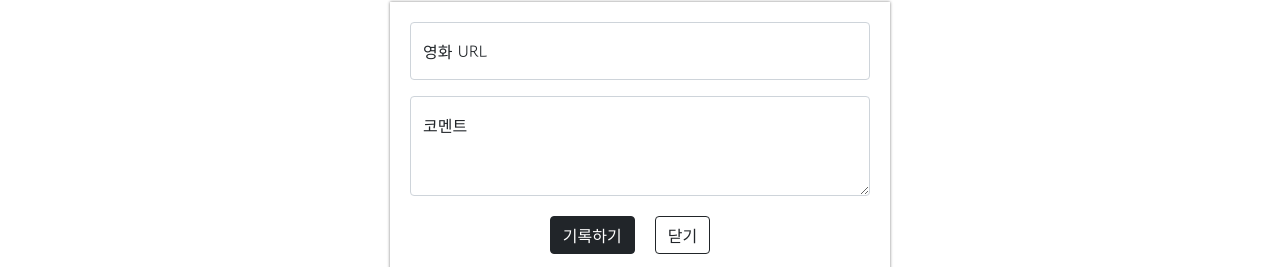
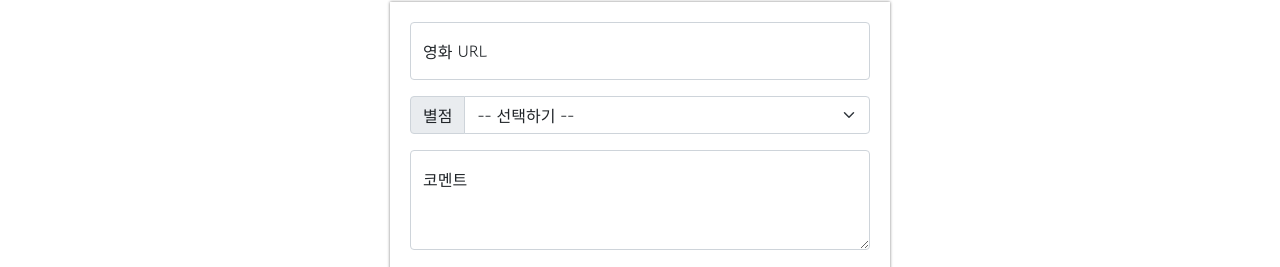
Before and after one commit to indeok2022/mymovie, a plain HTML site: page index.html in a window 1280 px wide. Shown: the part 268-535 px from the top of the page. Drawn offline with nearby package versions, Linux system fonts and the light colour scheme.

Commit message:
Update index.html

```diff
--- a/index.html
+++ b/index.html
@@ -96,6 +96,19 @@
             <input type="email" class="form-control" id="floatingInput" placeholder="name@example.com">
             <label for="floatingInput">영화 URL</label>
         </div>
+        <div class="mystar">
+            <div class="input-group mb-3">
+                <label class="input-group-text" for="inputGroupSelect01">별점</label>
+                <select class="form-select" id="inputGroupSelect01">
+                  <option selected>-- 선택하기 --</option>
+                  <option value="1">⭐</option>
+                  <option value="2">⭐⭐</option>
+                  <option value="3">⭐⭐⭐</option>
+                  <option value="4">⭐⭐⭐⭐</option>
+                  <option value="5">⭐⭐⭐⭐⭐</option>
+                </select>
+              </div>
+        </div>
         <div class="form-floating">
             <textarea class="form-control" placeholder="Leave a comment here" id="floatingTextarea2"
                 style="height: 100px"></textarea>
```
